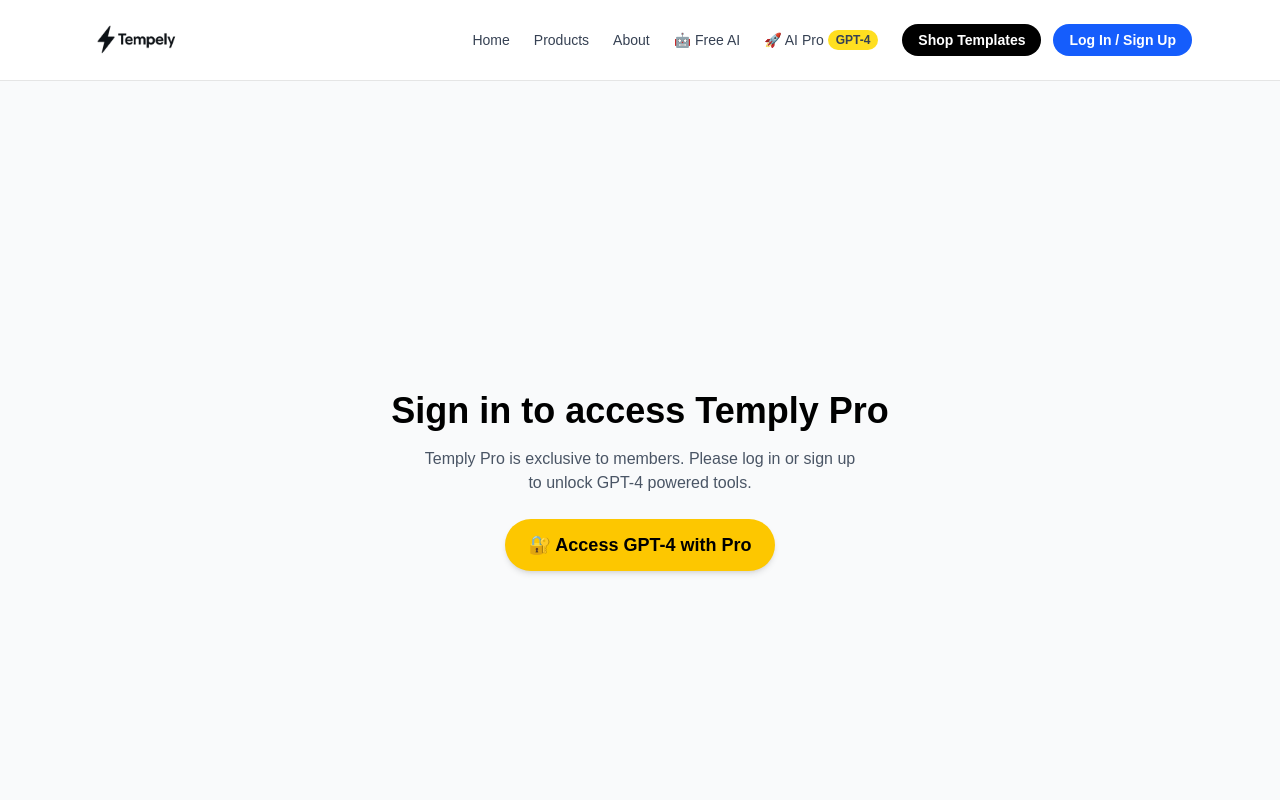
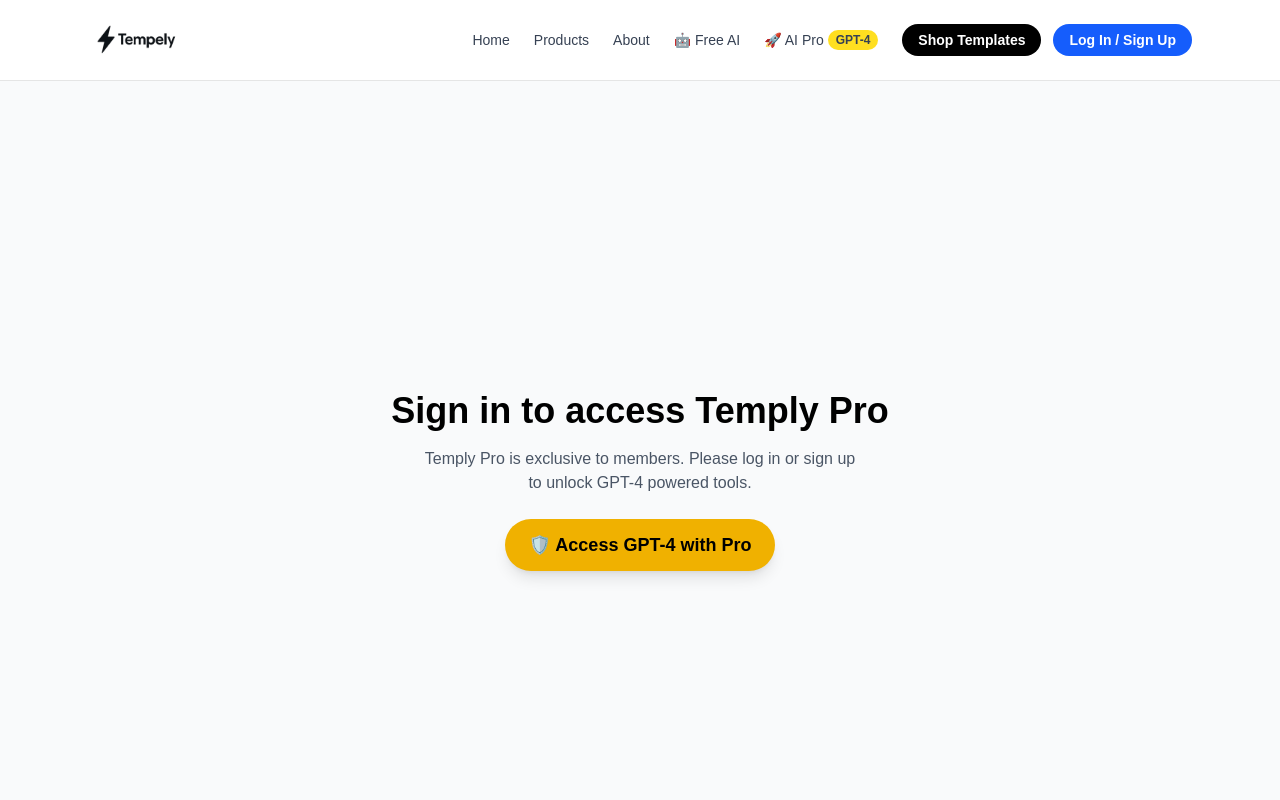
Before and after one commit to olagaa03/Tempely-Site, a Next.js app: page /ai-pro in a window 1280 px wide. Shown: the top 800 px of the page. Built offline with nearby package versions, Linux system fonts and the light colour scheme; no server answers.

Commit message:
Some update

```diff
--- a/pages/ai-pro.tsx
+++ b/pages/ai-pro.tsx
@@ -15,11 +15,12 @@ export default function AiProPage() {
         </p>
         <SignInButton mode="modal" redirectUrl="/ai-pro">
   <div className="inline-block">
-    <button className="bg-yellow-400 hover:bg-yellow-500 text-black text-lg font-semibold px-6 py-3 rounded-full shadow-md transition duration-200 focus:outline-none focus:ring-2 focus:ring-yellow-300 focus:ring-offset-2">
-      🔐 Access GPT-4 with Pro
+    <button className="bg-yellow-500 hover:bg-yellow-600 text-black text-lg font-semibold px-6 py-3 rounded-full shadow-lg transition duration-200 focus:outline-none focus:ring-2 focus:ring-yellow-400 focus:ring-offset-2">
+      🛡️ Access GPT-4 with Pro
     </button>
   </div>
 </SignInButton>
+
 
 
       </main>
```
